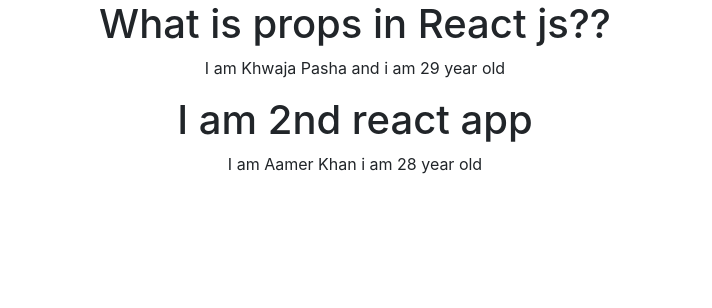
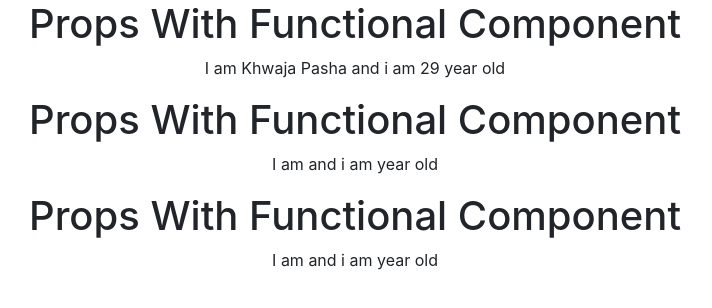
Before and after one commit to HusnainK721/my-first-app, a React (Create React App) app: page / in a window 1280 px wide. Shown: the top 308 px of the page, without its empty margins (285-997 px from the left). Built offline with nearby package versions, Linux system fonts and the light colour scheme.

Commit message:
Implemented basic of props

```diff
--- a/src/Component/C-MainBodySection/MainBodySection.jsx
+++ b/src/Component/C-MainBodySection/MainBodySection.jsx
@@ -6,7 +6,7 @@ export const MainBodySection = () => {
   return (
     <div>
       <PropsPracticeParent />
-      <PropsWithClassParent />
+      {/* <PropsWithClassParent /> */}
     </div>
   );
 };
--- a/src/Component/C-MainBodySection/PropsWithClassComponent/PropsWithClassChild.jsx
+++ b/src/Component/C-MainBodySection/PropsWithClassComponent/PropsWithClassChild.jsx
@@ -4,10 +4,14 @@ export class PropsWithClassChild extends Component {
   render() {
     return (
       <div>
-        <h1>I am 2nd react app</h1>
+        <h1>Props With Class Component</h1>
         <p>
           I am {this.props.name} i am {this.props.age} year old
         </p>
+        {/* random number function detecting age from any number randomly */}
+        {/* <h1>
+          i am a person and i am {Math.floor(Math.random() * 30)} year old
+        </h1> */}
       </div>
     );
   }
--- a/src/Component/C-MainBodySection/PropsWithFunctionComponent/PropsParcticeChild.jsx
+++ b/src/Component/C-MainBodySection/PropsWithFunctionComponent/PropsParcticeChild.jsx
@@ -2,11 +2,13 @@ import React from "react";
 
 export const PropsParcticeChild = (props) => {
   return (
-    <div>
-      <h1>What is props in React js??</h1>
-      <p>
-        I am {props.name} and i am {props.age} year old
-      </p>
-    </div>
+    <React.Fragment>
+      <div>
+        <h1>Props With Functional Component</h1>
+        <p>
+          I am {props.name} and i am {props.age} year old
+        </p>
+      </div>
+    </React.Fragment>
   );
 };
--- a/src/Component/C-MainBodySection/PropsWithFunctionComponent/PropsPracticeParent.jsx
+++ b/src/Component/C-MainBodySection/PropsWithFunctionComponent/PropsPracticeParent.jsx
@@ -2,9 +2,12 @@ import React from "react";
 import { PropsParcticeChild } from "./PropsParcticeChild";
 
 export const PropsPracticeParent = () => {
+  const personName = "Sallu";
   return (
     <div>
       <PropsParcticeChild name="Khwaja Pasha" age="29" />
+      <PropsParcticeChild />
+      <PropsParcticeChild />
     </div>
   );
 };
```
Also changed, not shown: 1 other file (tests, documents, lock files or other folders).
